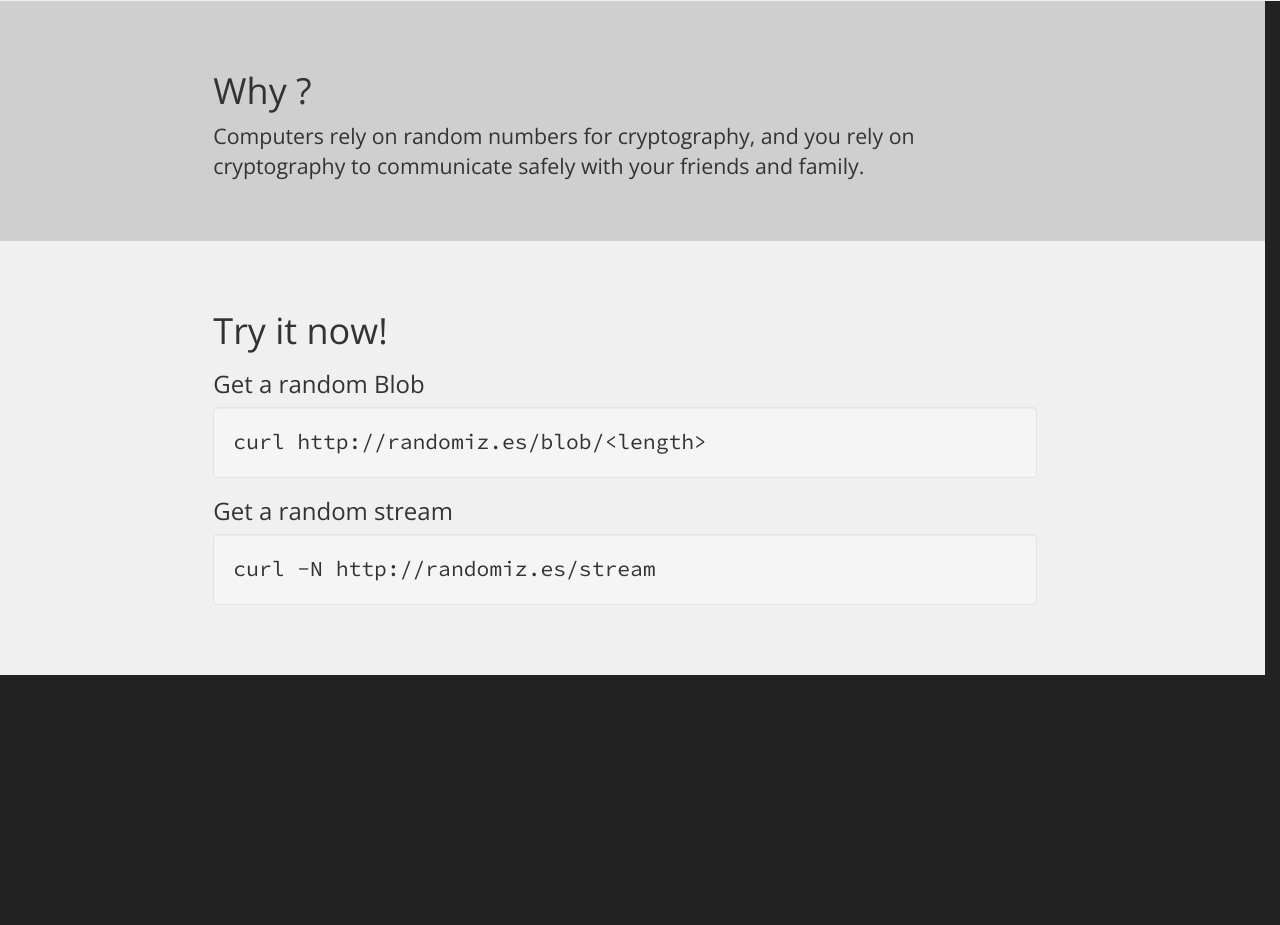
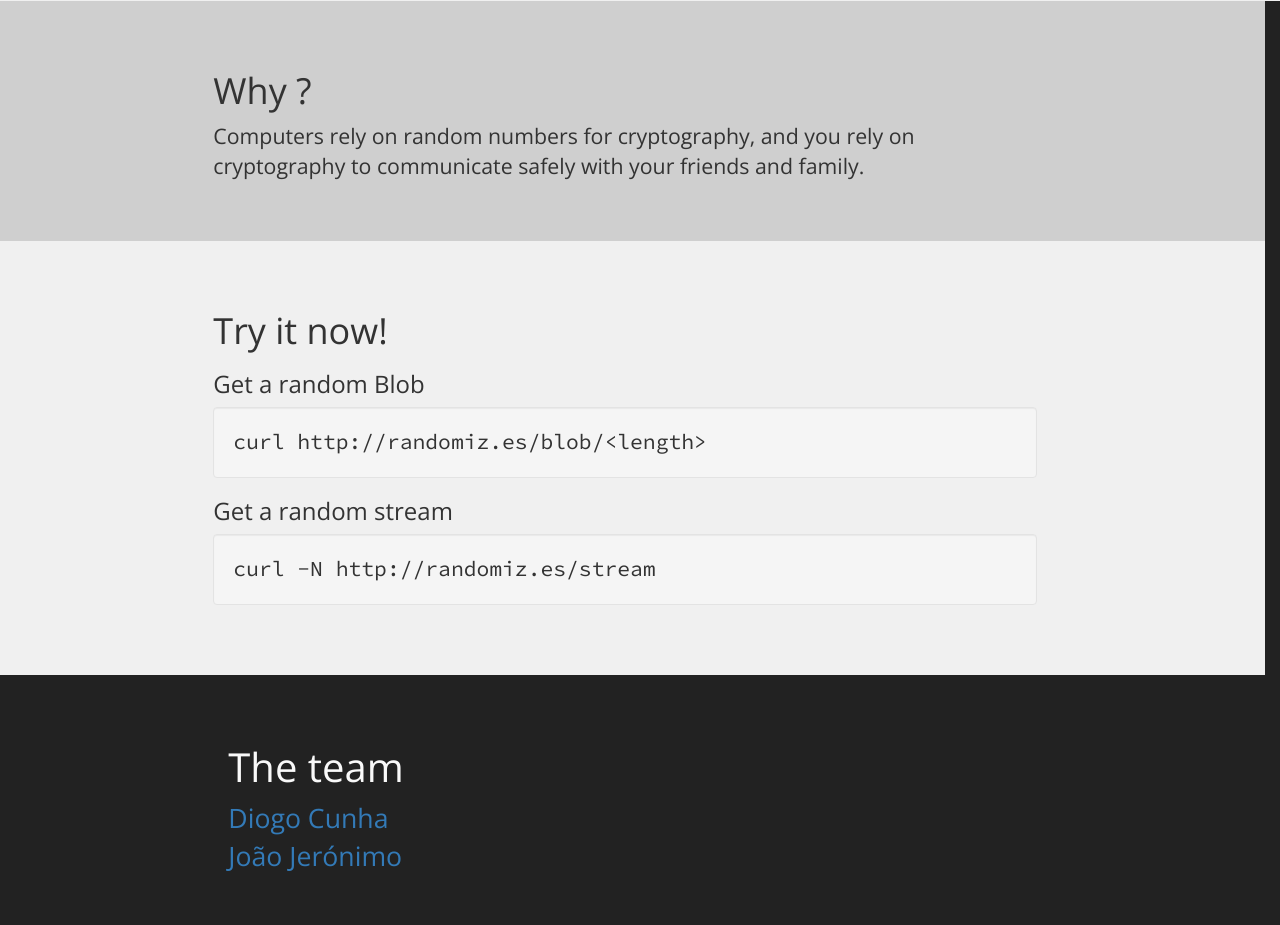
Before and after one commit to randomizes/randomizes, a plain HTML site: page index.html in a window 1280 px wide. Shown: the part 686-1611 px from the top of the page. Before the commit the page ends 1361 px from the top, so only its background shows below. Drawn offline with nearby package versions, Linux system fonts and the light colour scheme; no server answers.

Commit message:
add a footer

```diff
--- a/index.html
+++ b/index.html
@@ -5,7 +5,6 @@
     @import url(//fonts.googleapis.com/css?family=Arimo:700);
     @import url(//fonts.googleapis.com/css?family=Source+Code+Pro:400,900);
     @import url(//fonts.googleapis.com/css?family=Open+Sans);
-    @import url(http://fonts.googleapis.com/css?family=Righteous);
     .brightbg {
       width: 100%;
       padding-bottom: 50px;
@@ -73,6 +72,28 @@
     .well {
       font-family: "Source Code Pro";
     }
+
+    footer {
+      padding-top: 50px;
+      padding-bottom: 50px;
+      color: #f9f9f9;
+      font-size: 40pt;
+    }
+
+    footer h3 {
+      font-size: 30pt;
+    }
+
+    footer ul {
+      list-style-type: none;
+      padding: 0;
+      margin: 0;
+      font-size: 20pt;
+    }
+
+    footer ul li a:hover {
+      text-decoration: none;
+    }
     </style>
   </head>
   <body>
@@ -113,6 +134,20 @@
         <div class="well">curl -N http://randomiz.es/stream</div>
       </div>
     </section>
+    <footer>
+      <div class="container-fluid">
+        <div class="row">
+          <div class="col-md-offset-2 col-md-4">
+            <h3>The team</h3>
+            <ul>
+              <li><a href="https://github.com/diffcunha">Diogo Cunha</a></li>
+              <li><a href="https://github.com/joaojeronimo">João Jerónimo</a></li>
+            </ul>
+          </div>
+          <div class="col-md-4"></div>
+        </div>
+      </div>
+    </footer>
     <script src="//code.jquery.com/jquery-2.1.0.min.js" type="text/javascript"></script>
     <script src="//netdna.bootstrapcdn.com/bootstrap/3.1.0/js/bootstrap.min.js" type="text/javascript"></script>
     <script type="text/javascript">
```
Also changed, not shown: 1 other file.
